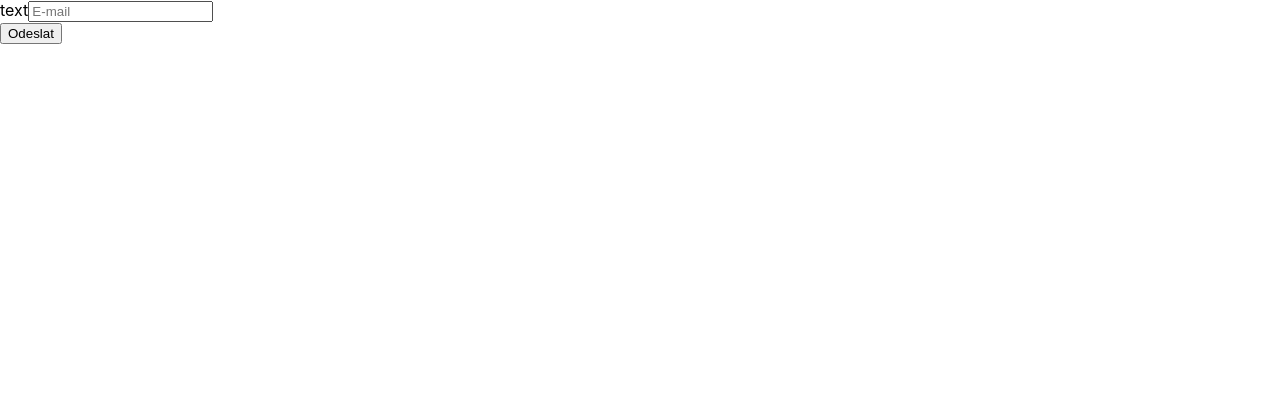
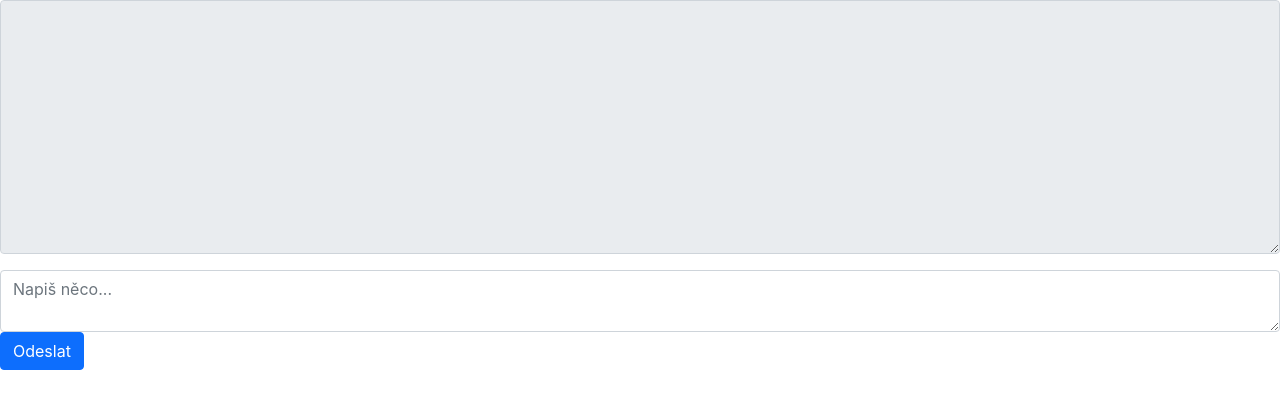
Before and after one commit to Fakulo/sti-2021-novotny, a React (Create React App) app in the folder client/: page / in a window 1280 px wide. Shown: the top 408 px of the page. Built offline with nearby package versions, Linux system fonts and the light colour scheme.

Commit message:
Přidáno grafické rozhraní

```diff
--- a/client/public/index.html
+++ b/client/public/index.html
@@ -1,43 +1,31 @@
 <!DOCTYPE html>
 <html lang="en">
+
 <head>
   <meta charset="utf-8" />
   <link rel="icon" href="%PUBLIC_URL%/favicon.ico" />
   <meta name="viewport" content="width=device-width, initial-scale=1" />
   <meta name="theme-color" content="#000000" />
-    <meta
-      name="description"
-      content="Web site created using create-react-app"
-    />
+  <meta name="description" content="Web site created using create-react-app" />
   <link rel="apple-touch-icon" href="%PUBLIC_URL%/logo192.png" />
   <!--
       manifest.json provides metadata used when your web app is installed on a
       user's mobile device or desktop. See https://developers.google.com/web/fundamentals/web-app-manifest/
     -->
   <link rel="manifest" href="%PUBLIC_URL%/manifest.json" />
-    <!--
-      Notice the use of %PUBLIC_URL% in the tags above.
-      It will be replaced with the URL of the `public` folder during the build.
-      Only files inside the `public` folder can be referenced from the HTML.
+  <script src="https://code.jquery.com/jquery-3.6.0.min.js"
+    integrity="sha256-/xUj+3OJU5yExlq6GSYGSHk7tPXikynS7ogEvDej/m4=" crossorigin="anonymous"></script>
 
-      Unlike "/favicon.ico" or "favicon.ico", "%PUBLIC_URL%/favicon.ico" will
-      work correctly both with client-side routing and a non-root public URL.
-      Learn how to configure a non-root public URL by running `npm run build`.
-    -->
+  <link rel="stylesheet" href="https://cdn.jsdelivr.net/npm/bootstrap@5.1.3/dist/css/bootstrap.min.css"
+    integrity="sha384-1BmE4kWBq78iYhFldvKuhfTAU6auU8tT94WrHftjDbrCEXSU1oBoqyl2QvZ6jIW3" crossorigin="anonymous" />
   <title>React App</title>
 </head>
+
 <body>
   <noscript>You need to enable JavaScript to run this app.</noscript>
-    <div id="root"></div>
-    <!--
-      This HTML file is a template.
-      If you open it directly in the browser, you will see an empty page.
+  <div id="root">
 
-      You can add webfonts, meta tags, or analytics to this file.
-      The build step will place the bundled scripts into the <body> tag.
+  </div>
+</body>
 
-      To begin the development, run `npm start` or `yarn start`.
-      To create a production bundle, use `npm run build` or `yarn build`.
-    -->
-  </body>
 </html>
--- a/client/src/App.js
+++ b/client/src/App.js
@@ -1,6 +1,6 @@
 import './App.css';
 import { Component } from 'react';
-import { BrowserRouter, Route, Navigate, Routes } from 'react-router-dom';
+import { BrowserRouter, Route, Routes } from 'react-router-dom';
 import ChatPage from './Chat';
 
 class App extends Component {
--- a/client/src/Chat.js
+++ b/client/src/Chat.js
@@ -1,22 +1,38 @@
 import React, { Component } from 'react';
 import { Form, Button } from "react-bootstrap";
-import { Link } from 'react-router-dom';
-
 class ChatPage extends Component {
 
-    state = {
-        messages: []
+    constructor(props) {
+        super(props);
+        this.state = {
+            value: '',
+            messages: ''
+        };
+
+        this.inputChange = this.inputChange.bind(this);
+        this.messagesEndRef = React.createRef();
     }
+    scrollToBottom = () => {
+        const body = document.querySelector('#form');
+        body.scrollTo(0, body.scrollHeight);
+    }
+
+    componentDidUpdate() {
+        this.scrollToBottom();
+    }
+
     /**
-     * Funkce přihlásí uživatele.
+     * Funkce pro odeslání zprávy.
      *
      * @param {*} event
      */
     submitHandler = (event) => {
         event.preventDefault();
-        console.log(event.target.formMessage.value);
+        this.setState({
+            messages: this.state.messages + "Uživatel: " + event.target.formMessage.value + "\n"
+        });
 
-        const text = "jak se jmenuješ";
+        const text = event.target.formMessage.value;
 
         const requestBody = {
             query: `
@@ -33,13 +49,18 @@ class ChatPage extends Component {
             }
         })
             .then(res => {
+                console.log(res);
                 if (res.status !== 200 && res.status !== 201) {
-                    return res.json();
+                    throw new Error('Failed');
                 }
+                return res.json();
             })
             .then(resData => {
-                console.log(resData);
-                return resData.data;
+                resData.data.userQuery.forEach(message => {
+                    this.setState({
+                        messages: this.state.messages + "Server: " + message + "\n"
+                    });
+                });
             })
 
             .catch(err => {
@@ -47,15 +68,28 @@ class ChatPage extends Component {
             });
     };
 
+    inputChange(event) {
+        //console.log(event.target.value);
+        this.setState({ value: event.target.value });
+    }
+
     render() {
         return (
-            <Form className="col-md-3" onSubmit={this.submitHandler}>
-                <Form.Group className="mb-3" controlId="formMessage">
-                    <Form.Label>text</Form.Label>
-                    <Form.Control type="textarea" placeholder="E-mail" />
-                </Form.Group>
-                <Button variant="primary" type="submit">Odeslat</Button>
-            </Form>
+            <React.Fragment>
+
+
+                <Form className="col-md-12" onSubmit={this.submitHandler}>
+
+                    <Form.Group className="mb-3" controlId="form">
+                        <Form.Control ref={this.messagesEndRef} controlId="formArea" as="textarea" rows="10" readOnly={true} value={this.state.messages} />
+                    </Form.Group>
+                    <Form.Group className="mb-3" controlId="formMessage">
+                        <Form.Control as="textarea" placeholder="Napiš něco..." value={this.state.value} onChange={this.inputChange} />
+                        <Button variant="primary" type="submit">Odeslat</Button>
+                    </Form.Group>
+
+                </Form>
+            </React.Fragment>
         );
     }
 }
```
Also changed, not shown: 1 other file (tests, documents, lock files or other folders). Lines whose indentation alone changed are shown as unchanged.
